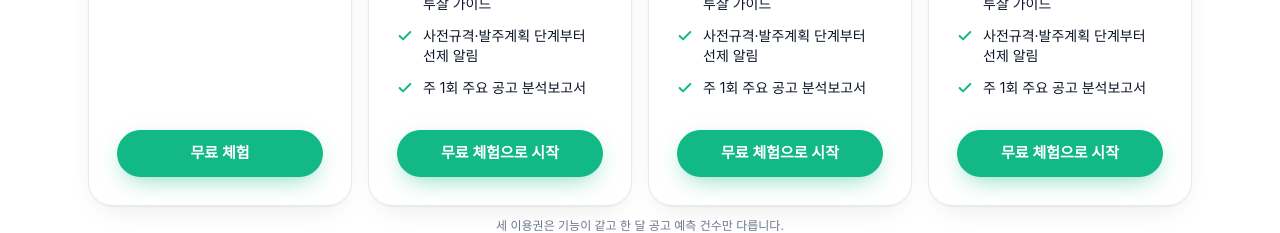
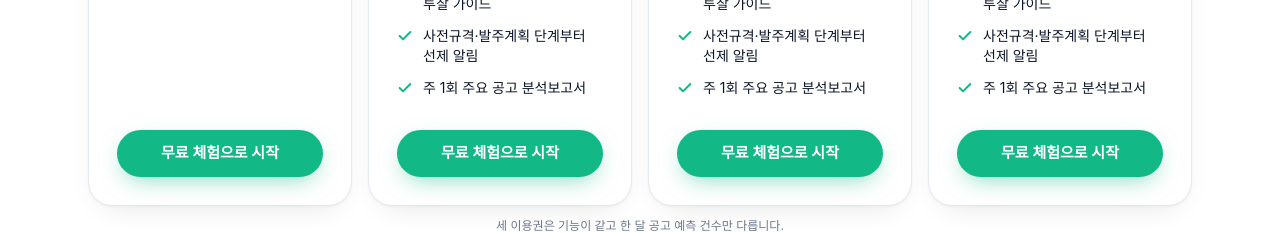
Before and after one commit to nparkup/vidding, a Next.js app: page /pricing in a window 1280 px wide. Shown: the part 820-1053 px from the top of the page. Built offline with nearby package versions, Linux system fonts and the light colour scheme; no server answers; a web font is replaced by a local one.

Commit message:
요금 FREE 카드 버튼명 '무료 체험으로 시작' (#145)
Co-Authored-By: Claude Opus 5.5 <noreply@anthropic.com>

```diff
--- a/src/components/PricingCards.tsx
+++ b/src/components/PricingCards.tsx
@@ -36,7 +36,7 @@ export function PricingCards() {
             <li key={f} className="flex gap-2.5"><Check className="mt-0.5 h-4 w-4 shrink-0 text-mint" strokeWidth={3} />{f}</li>
           ))}
         </ul>
-        <Link href="/apply" className="btn-mint mt-8">무료 체험</Link>
+        <Link href="/apply" className="btn-mint mt-8">무료 체험으로 시작</Link>
       </div>
       {PLANS.map((p) => {
         const c = cfg.find((x) => x.id === p.id)!;
```
